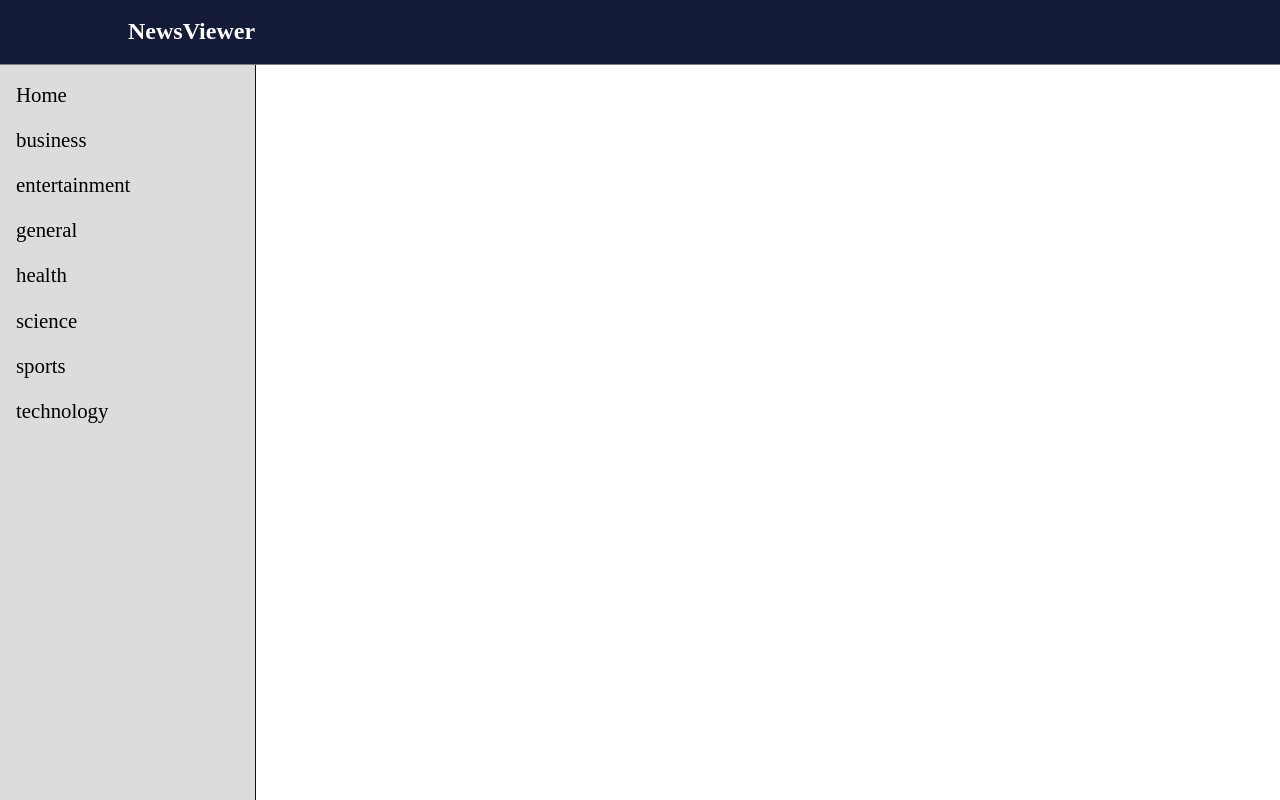
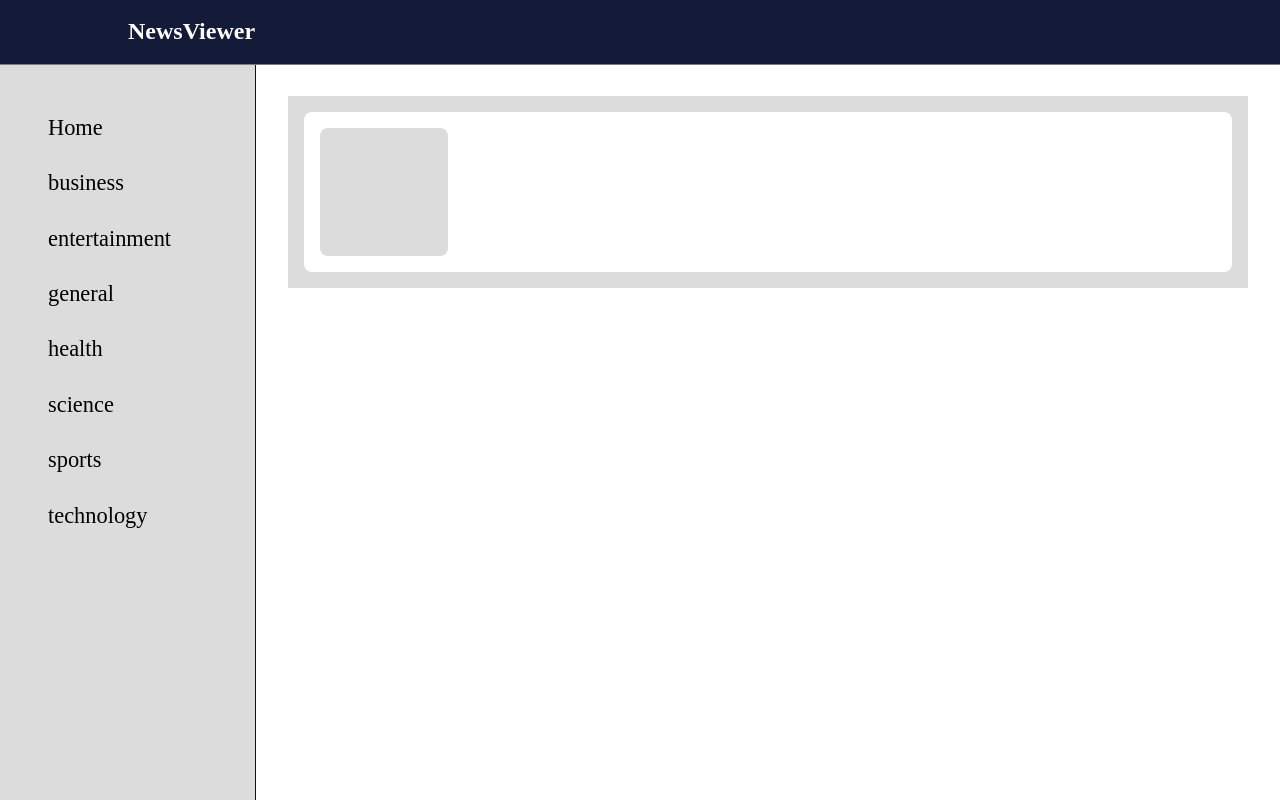
Before and after one commit to zldn109/react-spa-routing, a React (Vite) app: page / in a window 1280 px wide. Built offline with nearby package versions, Linux system fonts and the light colour scheme.

Commit message:
feat: newsList 컴포넌트 생성

```diff
--- /dev/null
+++ b/src/components/NewsList.jsx
@@ -0,0 +1,17 @@
+import styles from "@/styles/components/NewsList.module.scss";
+
+const NewsList = () => {
+  return (
+    <div className={styles.newsList}>
+      <div className={styles.newsCard}>
+        <div className={styles.newsThumbnail}></div>
+        <div className={styles.newsContent}>
+          <div className={styles.newsTitle}></div>
+          <div className={styles.newsDescription}></div>
+        </div>
+      </div>
+    </div>
+  );
+};
+
+export default NewsList;
--- /dev/null
+++ b/src/constanats.js
@@ -0,0 +1,3 @@
+export const NEWS_API_KEY = import.meta.env.VITE_NEWS_API_KEY;
+export const NEWS_API_BASEURL = import.meta.env.NEWS_API_BASEURL;
+export const NEWS_API_TOP_HEADLINES = NEWS_API_BASEURL + "/top-headlines";
--- a/src/libs/api.js
+++ /dev/null
@@ -1 +0,0 @@
-export const API_BASEURL = import.meta.env.VITE_NEWS_API_KEY;
--- a/src/pages/Home.jsx
+++ b/src/pages/Home.jsx
@@ -1,4 +1,5 @@
 import Navbar from "@/components/Navbar";
+import NewsList from "@/components/NewsList";
 import Sidebar from "@/components/Sidebar";
 import styles from "@/styles/pages/Home.module.scss";
 
@@ -8,6 +9,7 @@ function Home() {
       <Navbar />
       <main className={styles.base}>
         <Sidebar></Sidebar>
+        <NewsList></NewsList>
       </main>
     </>
   );
--- /dev/null
+++ b/src/store/rootAtoms.jsx
@@ -0,0 +1 @@
+import { atom, selector } from "recoil";
--- /dev/null
+++ b/src/styles/components/NewsList.module.scss
@@ -0,0 +1,51 @@
+.newsList {
+  display: flex;
+  flex-direction: column;
+  gap: 1rem;
+  padding: 1rem;
+  margin: 2rem 2rem 2rem calc(var(--sidebar-width) + 2rem);
+  background: var(--gray200);
+
+  .newsCard {
+    display: flex;
+    align-items: center;
+    padding: 1rem;
+    background-color: white;
+    border-radius: var(--border-radius);
+    position: relative;
+    height: 10rem;
+
+    .newsThumbnail {
+      width: 8rem;
+      height: 8rem;
+      background-color: var(--gray200);
+      margin-right: 1rem;
+      flex-shrink: 0;
+      border-radius: var(--border-radius);
+    }
+
+    .newsContent {
+      width: 80%;
+      display: flex;
+      flex-direction: column;
+
+      .newsTitle {
+        font-weight: bold;
+        font-size: 1.4rem;
+        margin-bottom: 0.3rem;
+        white-space: nowrap;
+        overflow: hidden;
+        text-overflow: ellipsis;
+      }
+
+      .newsDescription {
+        font-size: 1rem;
+        display: -webkit-box;
+        -webkit-line-clamp: 2;
+        -webkit-box-orient: vertical;
+        overflow: hidden;
+        text-overflow: ellipsis;
+      }
+    }
+  }
+}
--- a/src/styles/components/Sidebar.module.scss
+++ b/src/styles/components/Sidebar.module.scss
@@ -1,9 +1,9 @@
 .sidebar {
   position: fixed;
-  width: 16rem;
+  width: var(--sidebar-width);
   height: 100vh;
   background: var(--gray200);
-  padding: 1rem;
+  padding: 3rem;
   display: flex;
   flex-direction: column;
   border-right: 1px solid var(--black);
@@ -12,8 +12,8 @@
     list-style: none;
 
     .categoryItem {
-      margin-bottom: 1rem;
-      font-size: 1.3rem;
+      margin-bottom: 1.5rem;
+      font-size: 1.4rem;
       cursor: pointer;
     }
   }
--- a/src/styles/global.scss
+++ b/src/styles/global.scss
@@ -6,6 +6,8 @@
   --navbar-height: 64px;
   --border-radius: 0.5rem;
   --navbar-z-index: 999;
+
+  --sidebar-width: 16rem;
 
   --box-shadow-md: 0px 0px 10px -7.5px rgb(0 0 0 / 70%);
 
```
Also changed, not shown: src/api/api.js (added).
